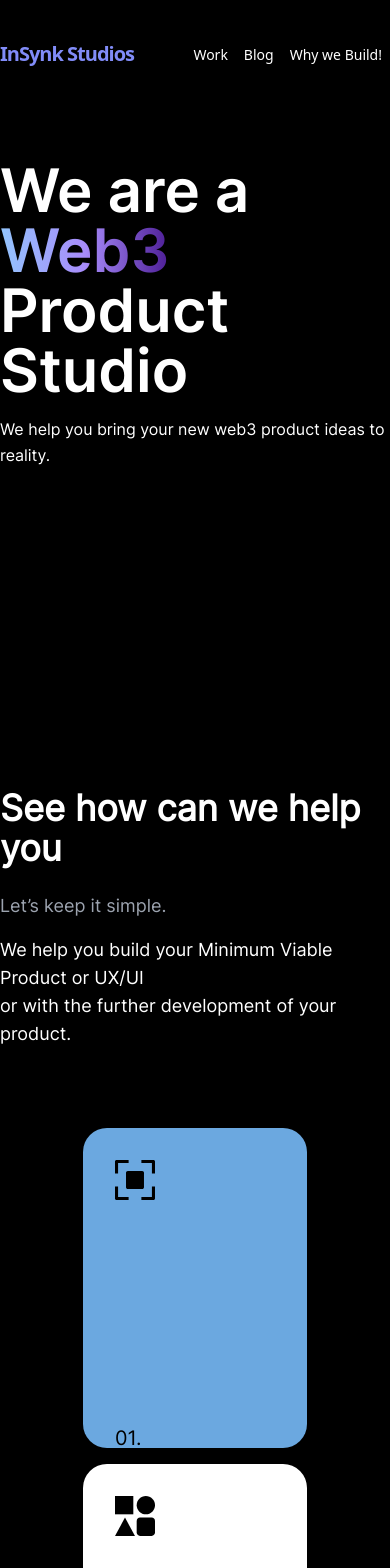
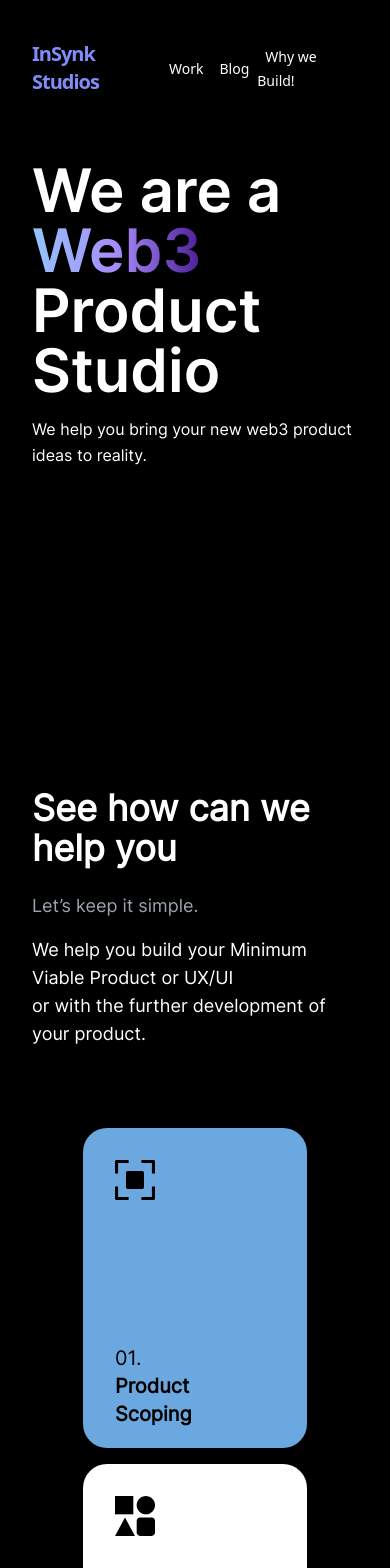
Before and after one commit to InSynk-Studios/web, a Next.js app: page / in a window 390 px wide. Shown: the top 1568 px of the page. Built offline with nearby package versions, Linux system fonts and the light colour scheme.

Commit message:
fix: added breakpoints

```diff
--- a/components/Card.js
+++ b/components/Card.js
@@ -50,20 +50,20 @@ const CardListItem = (props) => {
       className={`relative block transition-all h-80 w-56 lg:w-12/12 lg:h-6/6 rounded-3xl cursor-pointer text-black group p-8 ${props.content.color}`}
     >
       <div className="w-fit">{props.content.svg}</div>
-      <div className="transform translate-y-20 group-hover:translate-y-0 duration-500">
-        <p className="text-xl mt-36">{props.content.number}</p>
+      <div className="transform translate-y-16 lg:translate-y-20 group-hover:translate-y-0 duration-500">
+        <p className="text-xl mt-20 lg:mt-36">{props.content.number}</p>
         <p className="text-xl sm:text-3xl font-semibold pr-3">
           {props.content.title}
         </p>
       </div>
 
-      <div className="transform translate-y-12 opacity-0  group-hover:opacity-100 group-hover:translate-y-0 duration-500">
-        <div className="mt-5">
+      <div className="transform translate-y-10 lg:translate-y-12 opacity-0 group-hover:opacity-100 group-hover:translate-y-0 duration-500">
+        <div className="mt-2 lg:mt-5">
           <div className="divide-y-2 divide-black">
             <div className="flex float-right -mt-16">
               <img src="https://img.icons8.com/ios/50/undefined/circled-right-2.png" />
             </div>
-            <p className="pt-5 text-sm lg:text-base leading-1 text-black">
+            <p className="pt-5 text-sm lg:text-base leading-1">
               {props.content.para}
             </p>
           </div>
--- a/components/UI/Background.js
+++ b/components/UI/Background.js
@@ -3,7 +3,7 @@ import { Fragment } from "react";
 function Background(props) {
   return (
     <Fragment>
-      <main className="container max-w-7xl mx-auto">{props.children}</main>
+      <main className="container max-w-7xl mx-auto px-8 sm:px-8 md:px-8 lg:px-0 xl:px-0">{props.children}</main>
     </Fragment>
   );
 }
--- a/components/UI/NavBar.js
+++ b/components/UI/NavBar.js
@@ -31,7 +31,7 @@ export default function NavBar() {
         <div
           className={`flex max-w-screen-xl py-10 ${
             animateHeader && "py-4"
-          } mx-auto items-center justify-between trasition ease-in-out duration-500`}
+          } mx-auto items-center justify-between px-8 sm:px-8 md:px-8 lg:px-0 xl:px-0 trasition ease-in-out duration-500`}
         >
           <a className="text-xl font-bold tracking-tighter text-indigo-400 cursor-pointer">
             InSynk Studios
```
